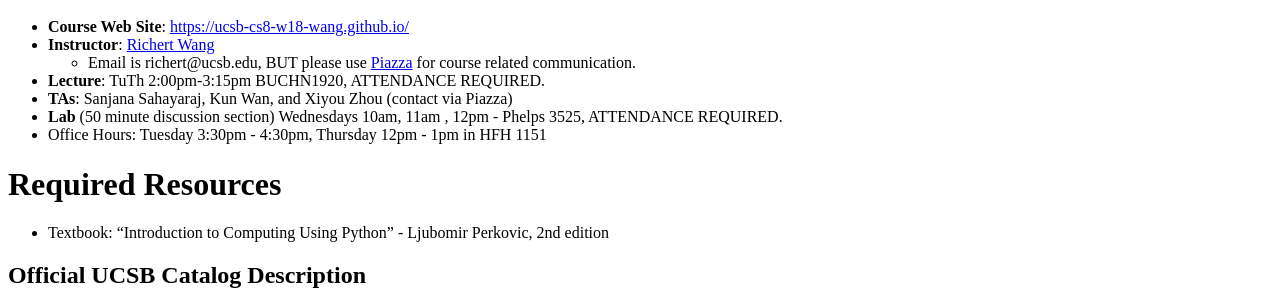
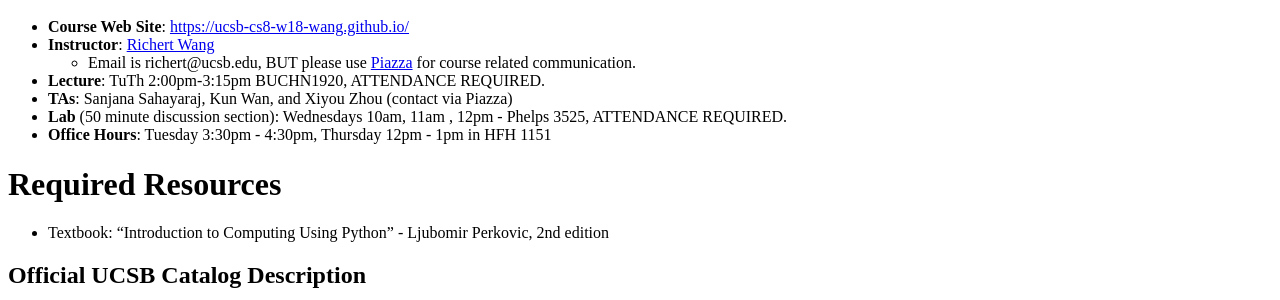
Before and after one commit to ucsb-cs8-w18-wang/ucsb-cs8-w18-wang.github.io, a Jekyll site: the page built from _info/syllabus.md, in a window 1280 px wide and 900 px high. Shown: the part 168-468 px from the top of the window. Built offline with Jekyll 4.4.1, drawn with Linux system fonts in a browser that asks for light colours.

```diff
--- a/_info/syllabus.md
+++ b/_info/syllabus.md
@@ -12,8 +12,8 @@ Basic Facts
    * Email is richert@ucsb.edu, BUT please use [Piazza](https://piazza.com/class/jc6t3qhjbc2pb) for course related communication.
 * **Lecture**: TuTh 2:00pm-3:15pm BUCHN1920, ATTENDANCE REQUIRED.
 * **TAs**:  {{site.ta_list_full}} (contact via Piazza)
-* **Lab** (50 minute discussion section) Wednesdays 10am, 11am , 12pm - Phelps 3525, ATTENDANCE REQUIRED.
-* Office Hours: Tuesday 3:30pm - 4:30pm, Thursday 12pm - 1pm in HFH 1151
+* **Lab** (50 minute discussion section): Wednesdays 10am, 11am , 12pm - Phelps 3525, ATTENDANCE REQUIRED.
+* **Office Hours**: Tuesday 3:30pm - 4:30pm, Thursday 12pm - 1pm in HFH 1151
 
 # Required Resources
 
```
